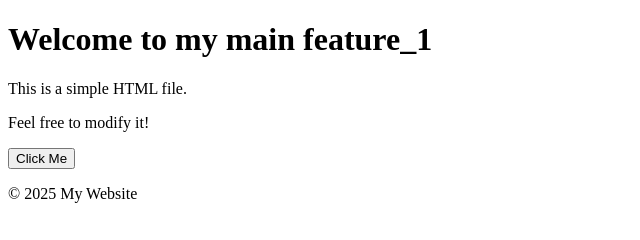
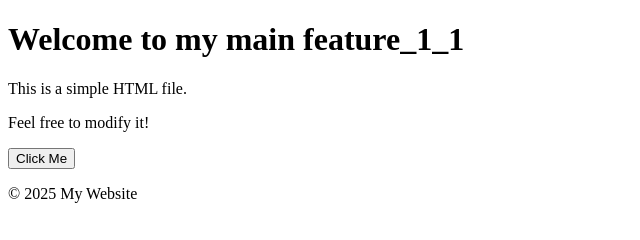
Before and after one commit to kishangupta1216/Feature_Flag_intc, a plain HTML site: page index.html in a window 1280 px wide. Shown: the full height of the page, 0-640 px from the left. Drawn offline with Linux system fonts and the light colour scheme.

Commit message:
Update index.html

```diff
--- a/index.html
+++ b/index.html
@@ -13,7 +13,7 @@
 </head>
 <body>
     <header>
-        <h1>Welcome to my main feature_1</h1>
+        <h1>Welcome to my main feature_1_1</h1>
     </header>
 
     <main>
```
